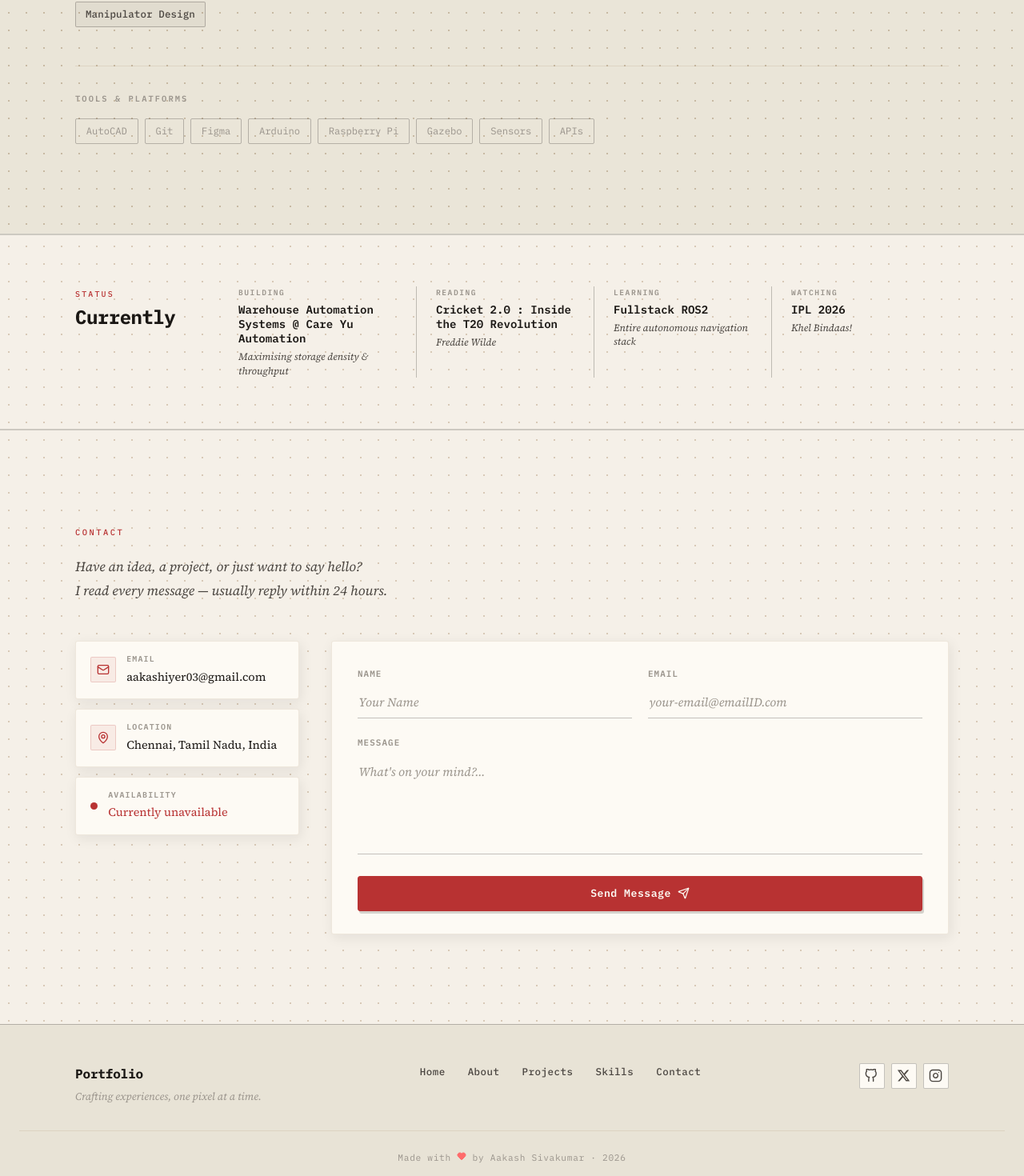
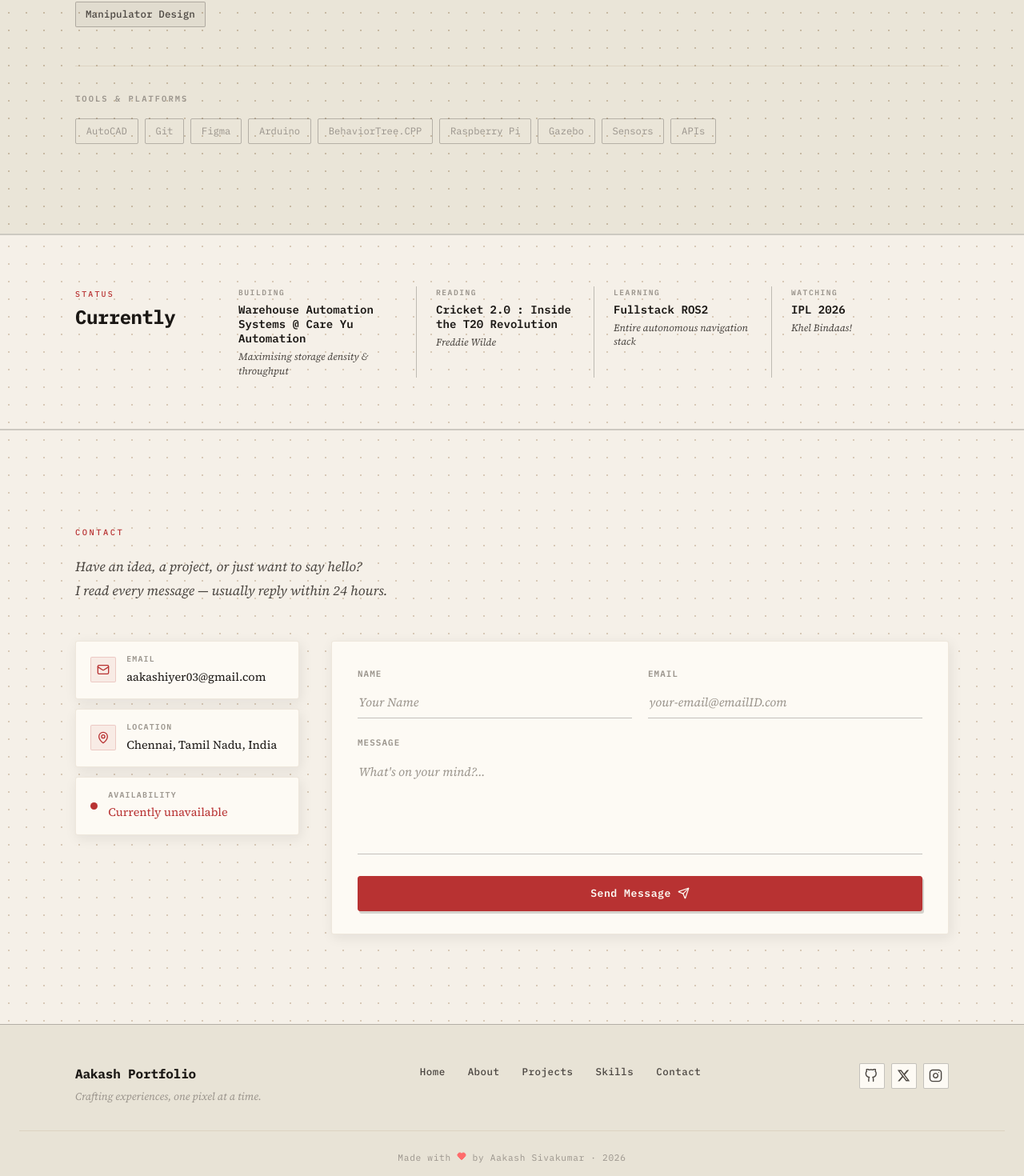
Before and after one commit to ProEvolution03/aakash_portfolio, a React (Vite) app: page / in a window 1280 px wide. Shown: the part 3223-4693 px from the top of the page at 80% size. Built offline with nearby package versions, Linux system fonts and the light colour scheme; no server answers.

Commit message:
Footer change

```diff
--- a/src/components/jsx/Footer.jsx
+++ b/src/components/jsx/Footer.jsx
@@ -7,7 +7,7 @@ export default function Footer() {
     <footer className="footer">
       <div className="container footer__inner">
         <div className="footer__brand">
-          <span className="footer__logo">Portfolio</span>
+          <span className="footer__logo">Aakash Portfolio</span>
           <p className="footer__tagline">Crafting experiences, one pixel at a time.</p>
         </div>
 
--- a/src/components/jsx/Skills.jsx
+++ b/src/components/jsx/Skills.jsx
@@ -19,8 +19,7 @@ const SKILL_GROUPS = [
 ];
 
 const TOOLS = [
-  'AutoCAD', 'Git', 'Figma', 'Arduino',
-  'Raspberry Pi', 'Gazebo', 'Sensors', 'APIs',
+  'AutoCAD', 'Git', 'Figma', 'Arduino', 'BehaviorTree.CPP', 'Raspberry Pi', 'Gazebo', 'Sensors', 'APIs'
 ];
 
 export default function Skills() {
```
